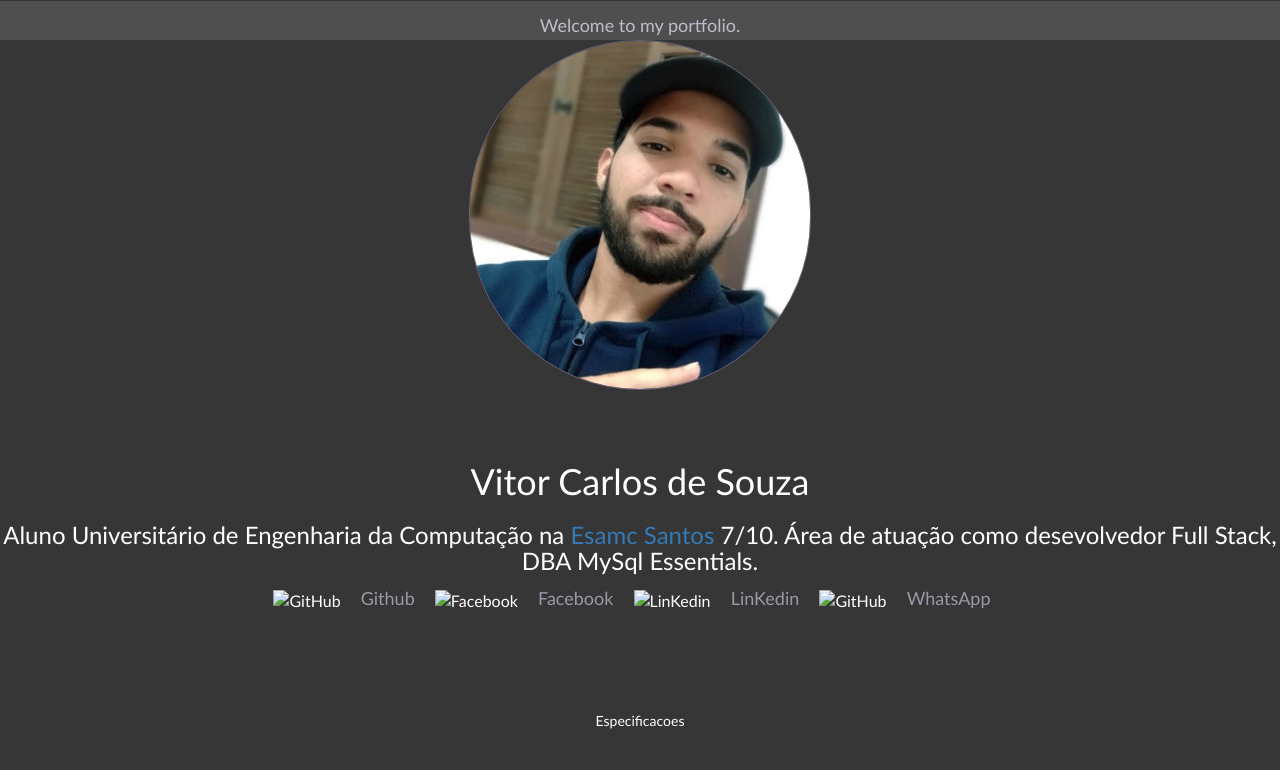
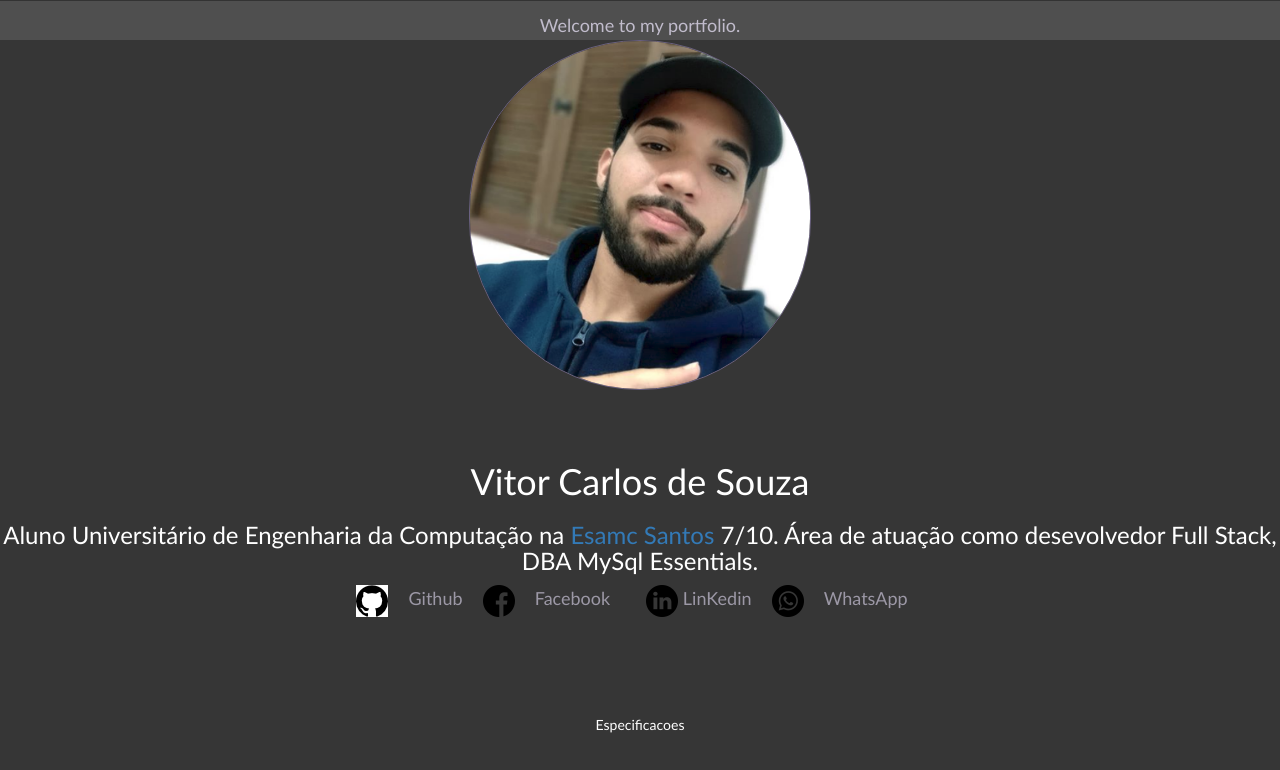
Before and after one commit to vitor-carlos/vitorcrl.github.io, a plain HTML site: page index.html in a window 1280 px wide. Drawn offline with nearby package versions, Linux system fonts and the light colour scheme; files that its build step writes are made by us from their sources.

Commit message:
update css import on head

```diff
--- a/css/style.css
+++ b/css/style.css
@@ -66,3 +66,8 @@ header {
 
   grid-template-columns: repeat(3, 1fr);
 }
+
+/* minha-foto {
+  display: flex;
+  width: 100%;
+} */
--- a/index.html
+++ b/index.html
@@ -3,7 +3,10 @@
   <head>
     <meta charset="UTF-8" />
     <meta name="viewport" content="width=device-width, initial-scale=1.0" />
-    <meta name="theme-color" content="#8257e5" />
+    <link
+      href="https://fonts.googleapis.com/css2?family=Archivo:wght@400;700&amp;family=Poppins:wght@400;600&amp;display=swap"
+      rel="stylesheet"
+    />
     <!-- Bootstrap CSS -->
     <link
       rel="shortcut icon"
@@ -17,15 +20,13 @@
       integrity="sha384-HSMxcRTRxnN+Bdg0JdbxYKrThecOKuH5zCYotlSAcp1+c8xmyTe9GYg1l9a69psu"
       crossorigin="anonymous"
     />
+    <meta name="theme-color" content="#8257e5" />
+    <link rel="stylesheet" href="./css/main.css" />
+    <link rel="stylesheet" href="./css/style.css" />
 
     <title>Vitor Carlos</title>
   </head>
-  <link rel="stylesheet" href="/Create-Portfolio/css/main.css" />
-  <link rel="stylesheet" href="/Create-Portfolio/css/style.css" />
-  <link
-    href="https://fonts.googleapis.com/css2?family=Archivo:wght@400;700&amp;family=Poppins:wght@400;600&amp;display=swap"
-    rel="stylesheet"
-  />
+
   <!------- barra de cima------>
   <body>
     <header>
@@ -34,11 +35,13 @@
       </div>
     </header>
     <div id="Wrapper" class="wrapper">
-      <img
-        src="./images/minha.png"
-        class="rounded float-left"
-        alt="Vitor Carlos"
-      />
+      <div id="minha-foto">
+        <img
+          src="./images/minha.png"
+          class="rounded float-left"
+          alt="Vitor Carlos"
+        />
+      </div>
       <h1>Vitor Carlos de Souza</h1>
       <h3>
         Aluno Universitário de Engenharia da Computação na
@@ -51,22 +54,27 @@
     </div>
 
     <div id="links-footer" class="links">
-      <img src="/Create-Portfolio/images/logo/github32.png" alt="GitHub" />
+      <img
+        src="./images/logo/github32.png"
+        style="background-color: white"
+        alt="GitHub"
+      />
       <a href="https://github.com/vitorcrl" target="_blank">Github</a>
 
-      <img src="/Create-Portfolio/images/logo/facebook.png" alt="Facebook" />
+      <img src="./images/logo/facebook.png" alt="Facebook" />
       <a href="https://www.facebook.com/vitor.carlos.5/" target="_blank"
         >Facebook</a
       >
 
-      <img src="/Create-Portfolio/images/logo/linkedin32.png" alt="LinKedin" />
       <a
         href="https://www.linkedin.com/in/vitor-carlos-915766180/"
         target="_blank"
-        >LinKedin</a
+      >
+        <img src="./images/logo/linkedin32.png" alt="LinKedin" />
+        LinKedin</a
       >
 
-      <img src="/Create-Portfolio/images/logo/whatsapp32.png" alt="GitHub" />
+      <img src="./images/logo/whatsapp32.png" alt="GitHub" />
       <a href="https://wa.me/5512991469479?text=Olá%20,%20Vitor" target="_blank"
         >WhatsApp</a
       >
```
